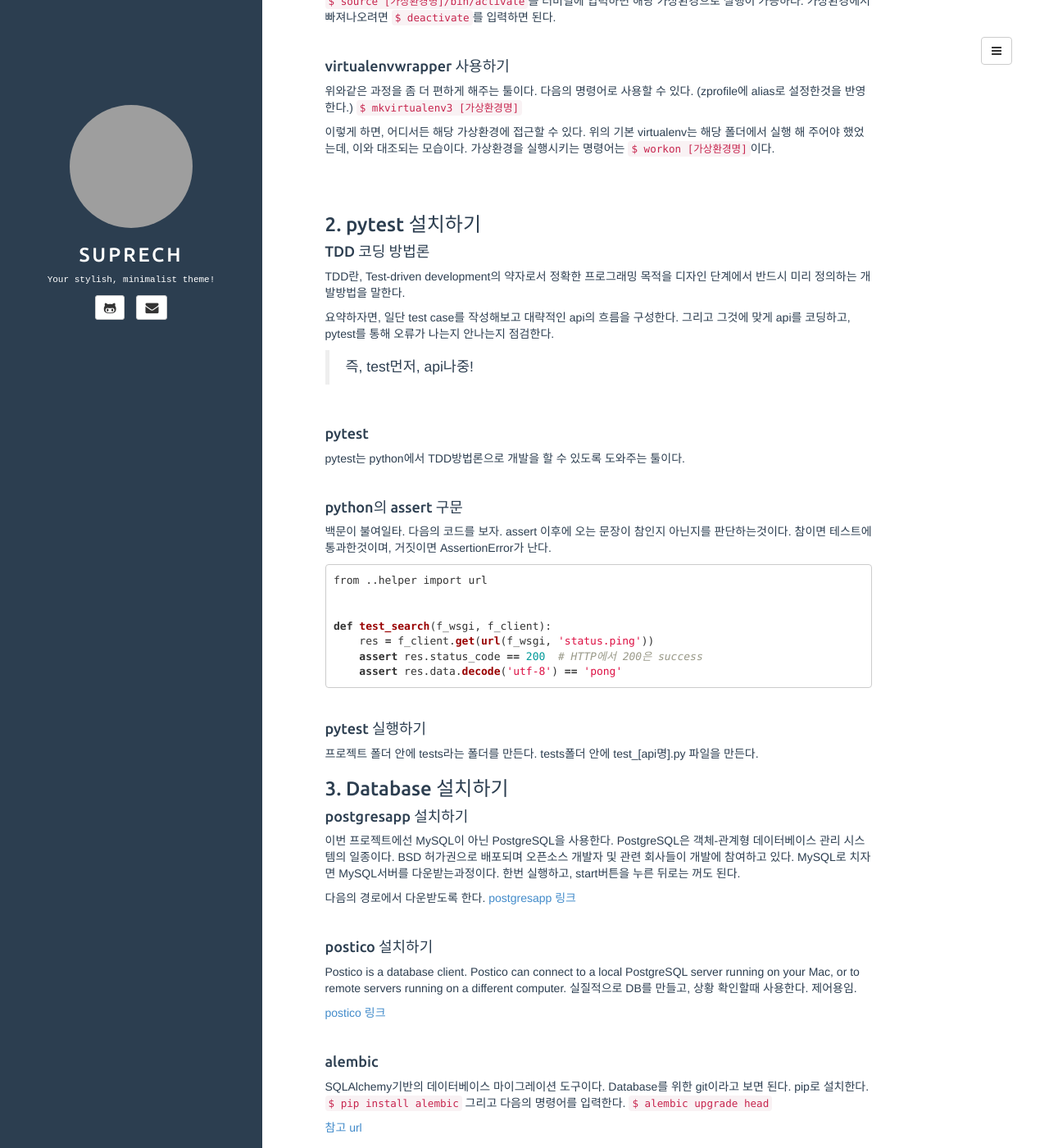
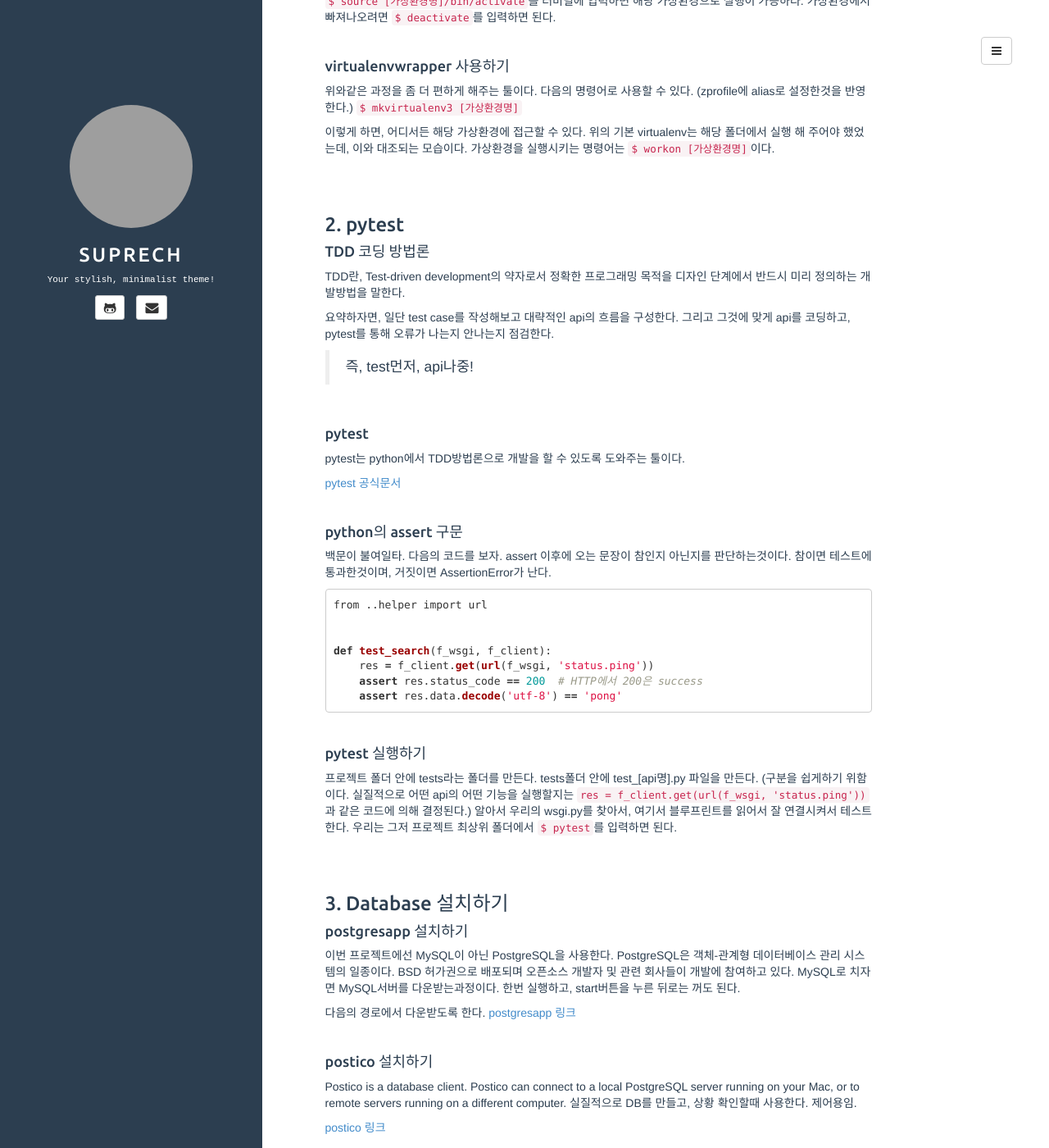
Before and after one commit to suprech/suprech.github.com, a Jekyll site: the page built from _posts/2018-02-02-python-yjroot01.markdown, in a window 1280 px wide and 1400 px high, scrolled down 713 px. Shown: the whole window at 82% size. Built offline with Jekyll 4.4.1, drawn with Linux system fonts in a browser that asks for light colours; comment, search, counter and statistics services are not loaded; some of the changed text lies outside the part shown; grey boxes are pictures that could not be loaded.

Commit message:
python update

````diff
--- a/_posts/2018-02-02-python-yjroot01.markdown
+++ b/_posts/2018-02-02-python-yjroot01.markdown
@@ -50,7 +50,7 @@ alias mkvirtualenv2="mkvirtualenv -p/usr/local/bin/python2"
 <br>
 <br>
 
-### 2. pytest 설치하기
+### 2. pytest
 #### TDD 코딩 방법론
 TDD란, Test-driven development의 약자로서 정확한 프로그래밍 목적을 디자인 단계에서 반드시 미리 정의하는 개발방법을 말한다.
 
@@ -63,6 +63,8 @@ TDD란, Test-driven development의 약자로서 정확한 프로그래밍 목적
 
 #### pytest
 pytest는 python에서 TDD방법론으로 개발을 할 수 있도록 도와주는 툴이다.
+
+[pytest 공식문서](https://docs.pytest.org/en/latest/index.html)
 
 <br>
 
@@ -86,9 +88,13 @@ def test_search(f_wsgi, f_client):
 #### pytest 실행하기
 프로젝트 폴더 안에 tests라는 폴더를 만든다.
 tests폴더 안에 test_[api명].py 파일을 만든다.
+(구분을 쉽게하기 위함이다. 실질적으로 어떤 api의 어떤 기능을 실행할지는
+```res = f_client.get(url(f_wsgi, 'status.ping'))```
+과 같은 코드에 의해 결정된다.) 알아서 우리의 wsgi.py를 찾아서, 여기서 블루프린트를 읽어서 잘 연결시켜서 테스트한다.
+우리는 그저 프로젝트 최상위 폴더에서 ```$ pytest```를 입력하면 된다.
 
-
-
+<br>
+<br>
 
 ### 3. Database 설치하기
 #### postgresapp 설치하기
@@ -148,11 +154,11 @@ Database를 위한 git이라고 보면 된다. pip로 설치한다. ```$ pip ins
 <br>
 <br>
 
-### 그 외 기타 사항들..
+## 그 외 기타 사항들..
 #### wsgi란 무엇인가
 wsgi란 Web Server Gateway Interface의 약자이다. 웹 서버가 웹 어플리케이션과 어떻게 통신을 할지를 규정하는 python standard이다.
 
-블루프린트 등록을 여기서 한다. 참고코드
+블루프린트 등록을 여기서 한다. 참고코드(wsgi.py)
 
 ```python
 from flask import Flask
@@ -169,7 +175,6 @@ def create_wsgi():
     app.register_blueprint(api_user)
 
     return app
-
 ```
 <br>
 
@@ -235,7 +240,7 @@ os.environ에 PROD를 넘겨주려면, 터미널에서 다음의 명령어로
 <br>
 <br>
 
-### 02/02 오늘 한 일 정리
+## 02/02 오늘 한 일 정리
 1. 개발환경 세팅
 2. git 등록
 3. pytest 사용법
@@ -245,7 +250,7 @@ os.environ에 PROD를 넘겨주려면, 터미널에서 다음의 명령어로
 <br>
 <br>
 
-### Todo
+## Todo
 * SQL Alchemy 공식문서 읽어보기. [공식문서 링크](http://docs.sqlalchemy.org/)
 * signup api 추가하기
 * signin api 추가하기 (password체크 True/False반환하도록.)
````
Also changed, not shown: other parts of _posts/2018-02-02-python-yjroot01.markdown (+1 -1 lines).
